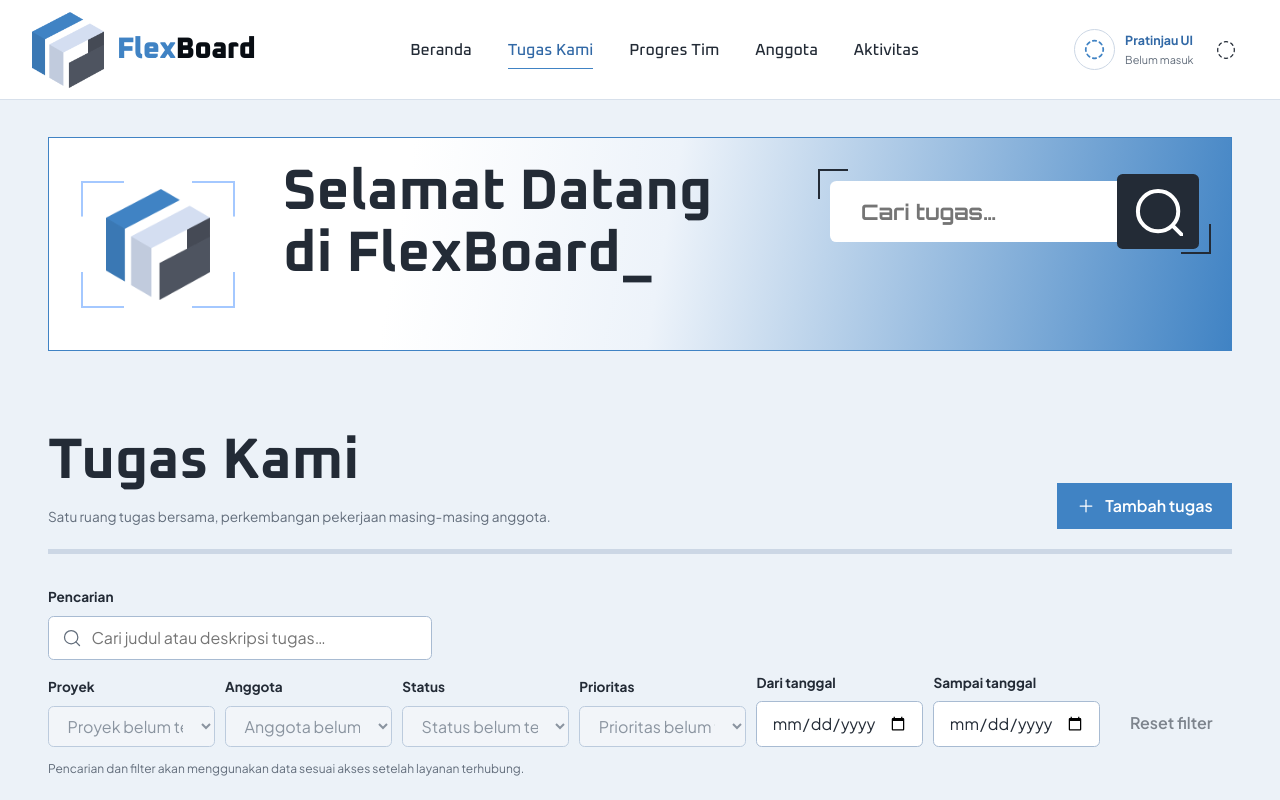
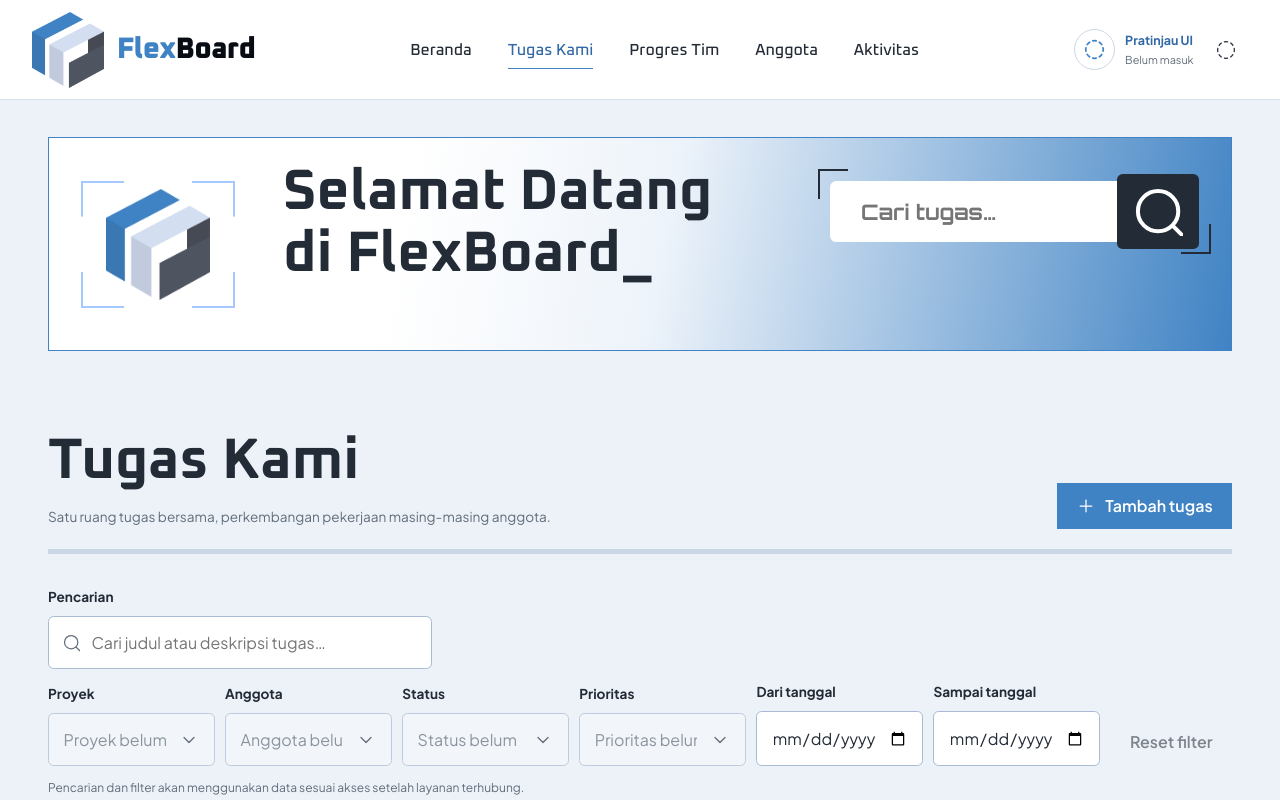
Before and after one commit to flexbox-studiocode/flexboard, a React (Vite) app: page /tasks in a window 1280 px wide. Shown: the top 800 px of the page. Built offline with nearby package versions, Linux system fonts and the light colour scheme.

Commit message:
fix(ui): inset native select chevrons and reserve text space

```diff
--- a/src/components/ui/Fields.jsx
+++ b/src/components/ui/Fields.jsx
@@ -1,16 +1,19 @@
 import { useId } from 'react'
-import { Search } from 'lucide-react'
+import { ChevronDown, Search } from 'lucide-react'
 
 function Field({ as: Tag = 'input', label, hint, error, id: suppliedId, className = '', leadingIcon, ...props }) {
   const generatedId = useId()
   const id = suppliedId || generatedId
   const description = [hint && `${id}-hint`, error && `${id}-error`, props['aria-describedby']].filter(Boolean).join(' ') || undefined
+  const singleSelect = Tag === 'select' && !props.multiple && !(Number(props.size) > 1)
+  const control = <Tag {...props} id={id} aria-invalid={error ? true : undefined} aria-describedby={description} />
   return <div className={`field ${className}`}>
     {label && <label htmlFor={id}>{label}</label>}
-    {leadingIcon ? <div className="field__control field__control--leading-icon">
-      <span className="field__leading-icon" aria-hidden="true">{leadingIcon}</span>
-      <Tag {...props} id={id} aria-invalid={error ? true : undefined} aria-describedby={description} />
-    </div> : <Tag {...props} id={id} aria-invalid={error ? true : undefined} aria-describedby={description} />}
+    {singleSelect || leadingIcon ? <div className={`field__control${leadingIcon ? ' field__control--leading-icon' : ''}${singleSelect ? ' field__control--select' : ''}`}>
+      {leadingIcon && <span className="field__leading-icon" aria-hidden="true">{leadingIcon}</span>}
+      {control}
+      {singleSelect && <ChevronDown className="field__chevron" size={20} aria-hidden="true" />}
+    </div> : control}
     {hint && <small id={`${id}-hint`} className="field__hint">{hint}</small>}
     {error && <small id={`${id}-error`} className="field__error" role="alert">{error}</small>}
   </div>
--- a/src/features/tasks/tasks.css
+++ b/src/features/tasks/tasks.css
@@ -63,7 +63,7 @@
 .tasks-page .page-header__actions > .button { background: var(--color-primary); color: #fff; border-radius: 0; }
 .tasks-page .task-filters { padding: 0; background: transparent; border: 0; }
 .task-filters .feature-filters { gap: .75rem; }
-.task-filters .field input, .task-filters .field select { min-height: 40px; padding-block: .5rem; }
+.task-filters .feature-filter-options > .button { min-height: 48px; }
 .task-filters .feature-filter-options { gap: .65rem; }
 .task-filters .feature-filter-label { display: none; }
 .task-filters .feature-filter-options > :not(.feature-filter-label):not(button) { min-width: 0; }
@@ -94,6 +94,8 @@
 .task-form-panel > form > .feature-section-heading h2 { font-size: clamp(1.75rem, 3vw, 2.25rem); line-height: 1.25; }
 .task-form-panel .field > label { color: var(--color-muted); font-family: var(--font-mono); font-size: 1.25rem; line-height: 1.5; font-weight: 400; }
 .task-form-panel .field input, .task-form-panel .field textarea, .task-form-panel .field select { min-height: 4.0625rem; padding: .9375rem 2.0625rem; background: var(--color-ink); color: #fff; border-color: var(--color-primary-dark); border-radius: 0; font-family: var(--font-mono); font-size: 1.25rem; line-height: 1.5; }
+.task-form-panel .field__control--select .field__chevron { color: #fff; }
+.task-form-panel .field__control--select:has(select:disabled) .field__chevron { color: #c1c6ce; }
 .task-form-panel .field input::placeholder, .task-form-panel .field textarea::placeholder { color: #c1c6ce; opacity: 1; }
 .task-form-panel .field input:disabled, .task-form-panel .field textarea:disabled, .task-form-panel .field select:disabled { background: var(--color-ink); color: #c1c6ce; opacity: 1; }
 .task-form-panel .field [aria-invalid='true'] { border-color: var(--color-danger); }
--- a/src/styles/ui.css
+++ b/src/styles/ui.css
@@ -12,6 +12,10 @@
 .field > label { font-size: .85rem; font-weight: 700; }
 .field input, .field select, .field textarea { width: 100%; min-width: 0; min-height: 46px; padding: .8rem .9rem; border: 1px solid #a8bbd2; border-radius: var(--radius-sm); background: var(--color-surface); color: var(--color-ink); }
 .field textarea { resize: vertical; min-height: 130px; }
+.field__control--select select { appearance: none; }
+.field .field__control.field__control--select select { padding-inline-end: 3rem; }
+.field__chevron { position: absolute; inset-inline-end: 1rem; top: 50%; transform: translateY(-50%); width: var(--icon-size); height: var(--icon-size); stroke-width: var(--icon-stroke); color: var(--color-ink); pointer-events: none; }
+.field__control--select:has(select:disabled) .field__chevron { color: var(--color-muted); }
 .field input:disabled, .field select:disabled, .field textarea:disabled { color: var(--color-muted); background: #f5f7fa; cursor: not-allowed; }
 .field [aria-invalid='true'] { border-color: var(--color-danger); }
 .field__hint { display: block; color: var(--color-muted); font-size: .75rem; line-height: 1.7; }
```
Also changed, not shown: 1 other file (tests, documents, lock files or other folders).
